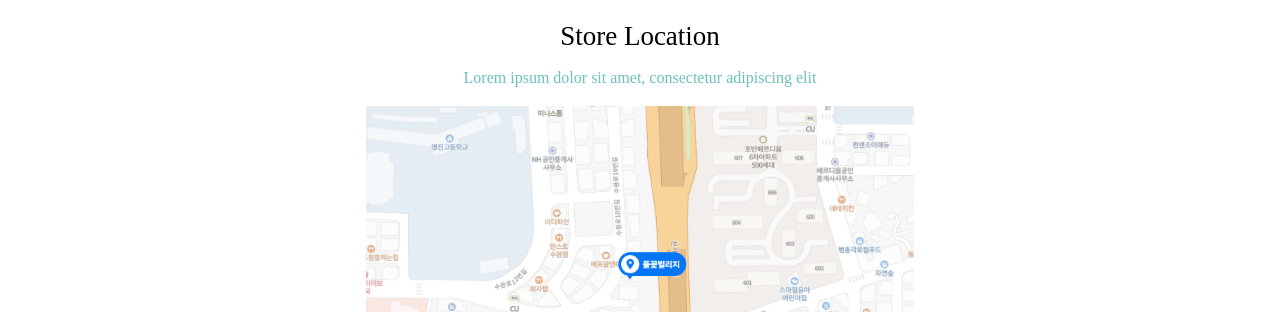
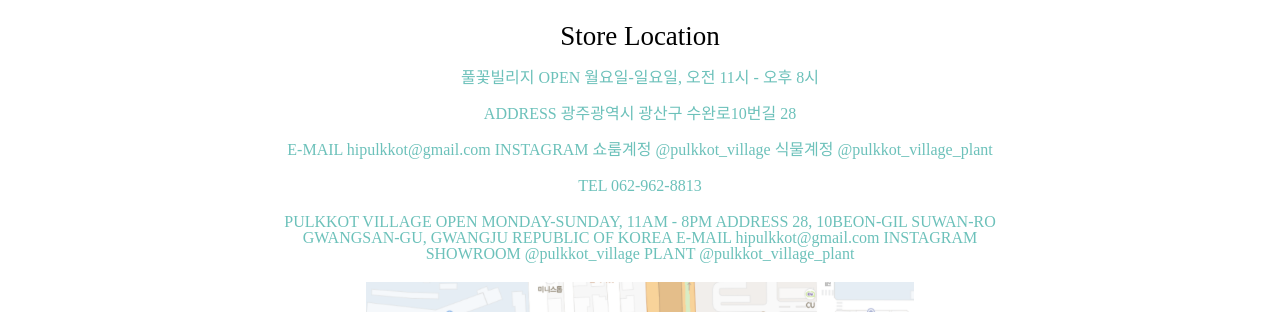
Before and after one commit to pulkkot/pulkkot_village, a React (Create React App) app in the folder frontend/: page /about in a window 1280 px wide. Shown: the part 324-636 px from the top of the page. Built offline with nearby package versions, Linux system fonts and the light colour scheme; a small style sheet from the web is missing.

Commit message:
feat: add location info details

```diff
--- a/frontend/src/components/about/LocationInfo.tsx
+++ b/frontend/src/components/about/LocationInfo.tsx
@@ -7,8 +7,23 @@ function LocationInfo() {
     <LocationInfoWrapper>
       <LocationTitle>Store Location</LocationTitle>
       <LocationSubTitle>
-        Lorem ipsum dolor sit amet, consectetur adipiscing elit
+        풀꽃빌리지 OPEN 월요일-일요일, 오전 11시 - 오후 8시
       </LocationSubTitle>
+      <LocationSubTitle>
+        ADDRESS 광주광역시 광산구 수완로10번길 28
+      </LocationSubTitle>
+      <LocationSubTitle>
+        E-MAIL hipulkkot@gmail.com INSTAGRAM 쇼룸계정 @pulkkot_village 식물계정
+        @pulkkot_village_plant
+      </LocationSubTitle>
+      <LocationSubTitle>TEL 062-962-8813</LocationSubTitle>
+      <LocationSubTitle>
+        PULKKOT VILLAGE OPEN MONDAY-SUNDAY, 11AM - 8PM ADDRESS 28, 10BEON-GIL
+        SUWAN-RO GWANGSAN-GU, GWANGJU REPUBLIC OF KOREA E-MAIL
+        hipulkkot@gmail.com INSTAGRAM SHOWROOM @pulkkot_village PLANT
+        @pulkkot_village_plant
+      </LocationSubTitle>
+
       <MapAnchor
         href="http://naver.me/5U1F2JUu"
         rel="noreferrer"
@@ -55,6 +70,8 @@ const MapAnchor = styled.a`
 
 const LocationSubTitle = styled.span`
   color: ${({ theme }) => theme.colors.primary};
+  width: 60%;
+  text-align: center;
   margin-bottom: 20px;
   ${media.medium} {
     margin-left: 10px;
--- a/frontend/src/components/home/Footer.tsx
+++ b/frontend/src/components/home/Footer.tsx
@@ -20,6 +20,7 @@ function Footer() {
 export default Footer;
 
 const FooterWrapper = styled.footer`
+  margin-top: 400px;
   height: 200px;
   width: 100%;
   position: relative;
```
